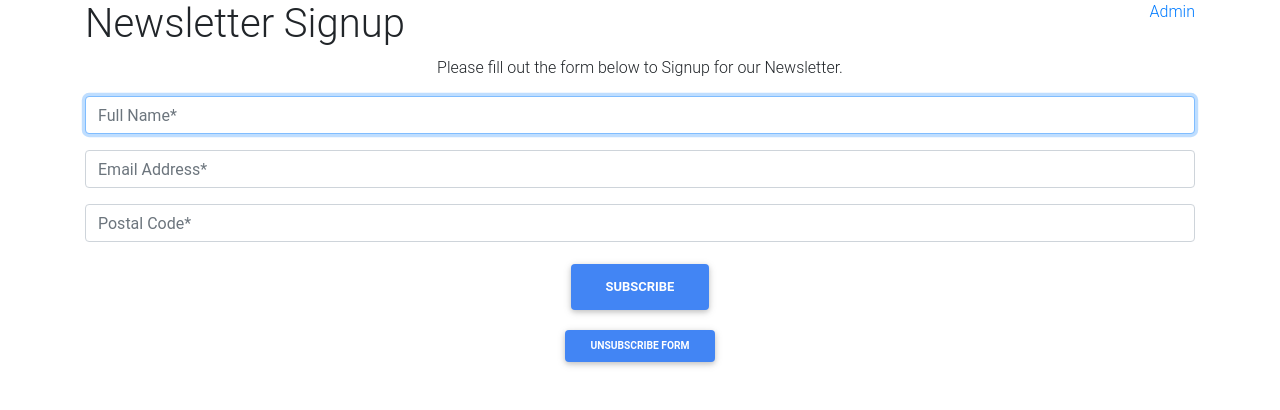
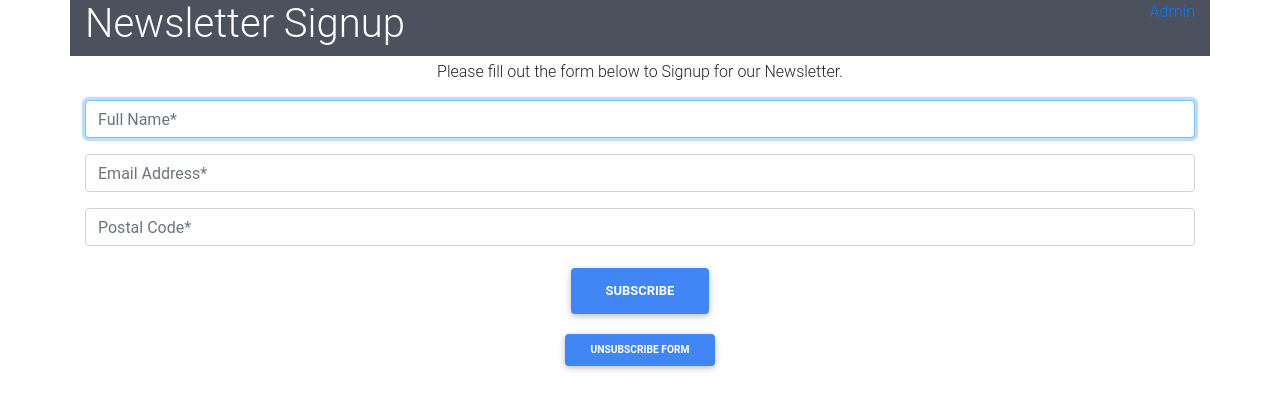
Before and after one commit to Trevbytes/DjangoNewsletter, a Django app: page / in a window 1280 px wide. Shown: the top 410 px of the page. Run offline with Django 3.2, Linux system fonts and the light colour scheme; some libraries are stand-ins or nearby versions.

Commit message:
Clean code; add style to header

```diff
--- a/djangonewsletter/newsletter/templates/newsletter/newsletterform.html
+++ b/djangonewsletter/newsletter/templates/newsletter/newsletterform.html
@@ -44,7 +44,7 @@
 
     {% block page_header %}
     <header>
-      <div class="container">
+      <div class="container stylish-color text-white">
         <div class="row">
             <div class="col-10">
                 <h1>Newsletter Signup</h1>
@@ -58,7 +58,7 @@
     {% endblock %}
 
     {% block content %}
-    <div class="container">
+    <div class="container pt-1">
       <div class="row">
         <div class="col text-center">
           <p>
@@ -77,15 +77,13 @@
               </button>
             </div>
           </form>
-            <!-- Collapse buttons -->
-            <div>
+          <div>
             <button class="btn btn-primary rounded font-weight-bold btn-sm" type="button" data-toggle="collapse" data-target="#removeEmail"
                 aria-expanded="false" aria-controls="collapseExample">
                 Unsubscribe Form
             </button>
-            </div>
-            <!-- / Collapse buttons -->
-          <form class="collapse" action="{% url 'newsletter' %}" method="POST" id="removeEmail">
+          </div>
+          <form class="collapse pt-2" action="{% url 'unsubscribe' %}" method="POST" id="removeEmail">
             {% csrf_token %}
             <fieldset>
               {{ request_form.full_name | as_crispy_field }}
```
